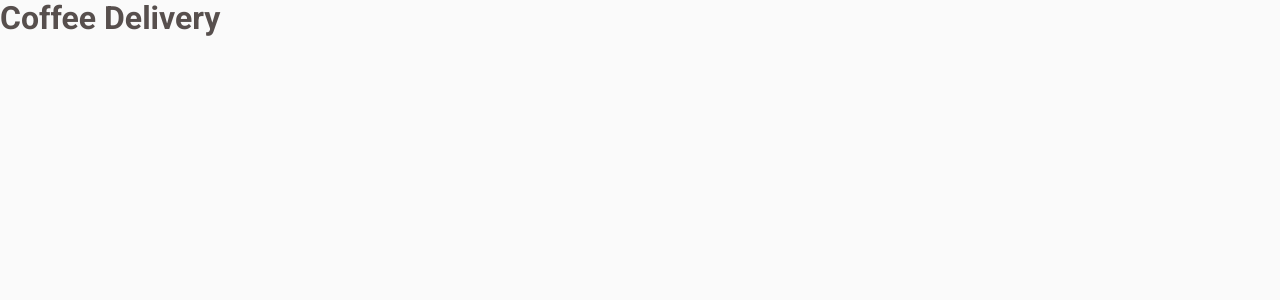
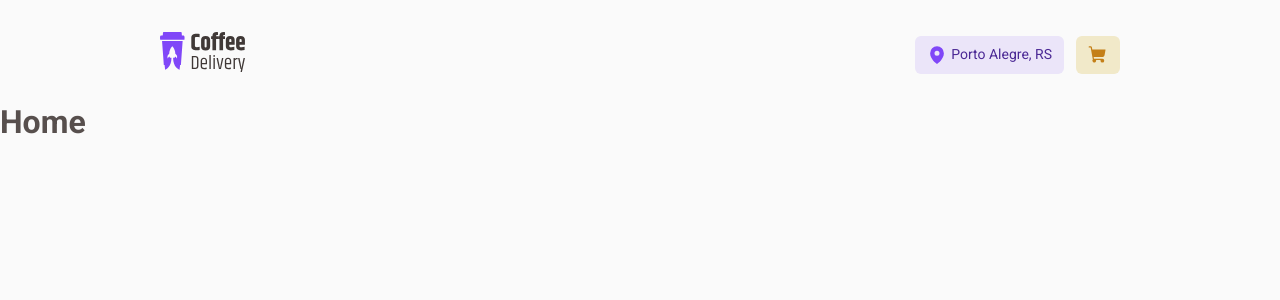
Before and after one commit to luiscns-alt/rocketseat-Desafio-02-Coffee-Delivery, a React (Vite) app: page / in a window 1280 px wide. Shown: the top 300 px of the page. Built offline with nearby package versions, Linux system fonts and the light colour scheme.

Commit message:
feat: add component header

```diff
--- a/package.json
+++ b/package.json
@@ -11,8 +11,10 @@
     "lint:fix": "eslint src --ext .tsx,.ts --fix"
   },
   "dependencies": {
+    "phosphor-react": "^1.4.1",
     "react": "^18.2.0",
     "react-dom": "^18.2.0",
+    "react-router-dom": "^6.3.0",
     "styled-components": "^5.3.5"
   },
   "devDependencies": {
--- a/src/App.tsx
+++ b/src/App.tsx
@@ -1,4 +1,6 @@
+import { BrowserRouter } from 'react-router-dom'
 import { ThemeProvider } from 'styled-components'
+import { Router } from './Routes'
 import { GlobalStyle } from './styles/global'
 import { defaultTheme } from './styles/themes/default'
 
@@ -6,9 +8,9 @@ export function App() {
   return (
     <ThemeProvider theme={defaultTheme}>
       <GlobalStyle />
-      <div>
-        <h1>Coffee Delivery</h1>
-      </div>
+      <BrowserRouter>
+        <Router />
+      </BrowserRouter>
     </ThemeProvider>
   )
 }
--- /dev/null
+++ b/src/Routes.tsx
@@ -0,0 +1,13 @@
+import { Route, Routes } from 'react-router-dom'
+import { DefaultLayout } from './layouts/DefaultLayout'
+import { Home } from './pages/Home'
+
+export function Router() {
+  return (
+    <Routes>
+      <Route path="/" element={<DefaultLayout />}>
+        <Route path="/" element={<Home />} />
+      </Route>
+    </Routes>
+  )
+}
--- /dev/null
+++ b/src/components/Header/index.tsx
@@ -0,0 +1,33 @@
+import { MapPin, ShoppingCart } from 'phosphor-react'
+import { NavLink } from 'react-router-dom'
+import logoImg from '../../assets/img--logo.svg'
+import {
+  HeaderButton,
+  HeaderContainer,
+  HeaderContent,
+  HeaderDiv,
+} from './styles'
+
+export function Header() {
+  return (
+    <HeaderContainer>
+      <HeaderContent>
+        <NavLink to="/">
+          <img src={logoImg} alt="" />
+        </NavLink>
+        <HeaderDiv>
+          <HeaderButton variant="purple">
+            <MapPin size={20} weight="fill" />
+            Porto Alegre, RS
+          </HeaderButton>
+
+          <NavLink to="/complete">
+            <HeaderButton variant="yellow">
+              <ShoppingCart size={20} weight="fill" />
+            </HeaderButton>
+          </NavLink>
+        </HeaderDiv>
+      </HeaderContent>
+    </HeaderContainer>
+  )
+}
--- /dev/null
+++ b/src/components/Header/styles.tsx
@@ -0,0 +1,70 @@
+import styled, { css } from 'styled-components'
+
+export const HeaderContainer = styled.header`
+  width: 100%;
+  height: 10.4rem;
+  background: ${({ theme }) => theme.colors['--background']};
+`
+
+export const HeaderContent = styled.div`
+  width: 100%;
+  margin: 0 auto;
+  padding: 3.2rem 16rem;
+  display: flex;
+  justify-content: space-between;
+  align-items: center;
+`
+
+export const HeaderDiv = styled.div`
+  display: flex;
+  justify-content: space-between;
+  align-items: center;
+  gap: 1.2rem;
+`
+
+interface HeaderButtonProps {
+  variant: 'purple' | 'yellow'
+}
+
+export const HeaderButton = styled.button<HeaderButtonProps>`
+  display: flex;
+  align-items: center;
+  justify-content: center;
+  gap: 0.4rem;
+  min-width: 2.3rem;
+  height: 3.8rem;
+  border-radius: 6px;
+  border: none;
+  padding: 0 1.2rem;
+  position: relative;
+  cursor: inherit;
+  span {
+    position: absolute;
+    width: 1.25rem;
+    height: 1.25rem;
+    border-radius: 50%;
+    top: calc(-1.25rem / 2);
+    right: calc(-1.25rem / 2);
+    color: ${({ theme }) => theme.colors['--white']};
+    display: flex;
+    align-items: center;
+    justify-content: center;
+    font-size: 1.4rem;
+    font-weight: 400;
+  }
+  font-size: ${({ theme }) => theme.textSizes['--text-regular-S']};
+  ${({ variant }) => css`
+    background: ${({ theme }) => theme.colors[`--${variant}-light`]};
+    color: ${({ theme }) => theme.colors[`--${variant}-dark`]};
+    span {
+      background: ${({ theme }) => theme.colors[`--${variant}-dark`]};
+    }
+  `}
+  ${({ variant }) =>
+    variant === 'purple' &&
+    css`
+      svg {
+        color: ${({ theme }) => theme.colors[`--${variant}`]};
+      }
+    `}
+`
--- /dev/null
+++ b/src/layouts/DefaultLayout/index.tsx
@@ -0,0 +1,12 @@
+import { Header } from '../../components/Header'
+import { LayoutContainer } from './styles'
+import { Outlet } from 'react-router-dom'
+
+export function DefaultLayout() {
+  return (
+    <LayoutContainer>
+      <Header />
+      <Outlet />
+    </LayoutContainer>
+  )
+}
--- /dev/null
+++ b/src/layouts/DefaultLayout/styles.ts
@@ -0,0 +1,10 @@
+import styled from 'styled-components'
+
+export const LayoutContainer = styled.div`
+  .container {
+    width: 100%;
+    max-width: 144rem;
+    margin-right: auto;
+    margin-left: auto;
+  }
+`
--- /dev/null
+++ b/src/pages/Home/index.tsx
@@ -0,0 +1,7 @@
+export function Home() {
+  return (
+    <div>
+      <h1>Home</h1>
+    </div>
+  )
+}
```
Also changed, not shown: src/pages/Home/styles.tsx (added).
